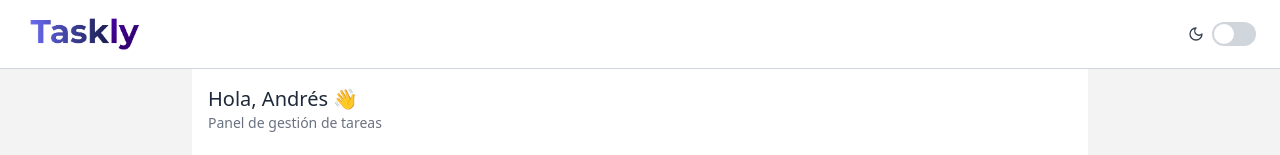
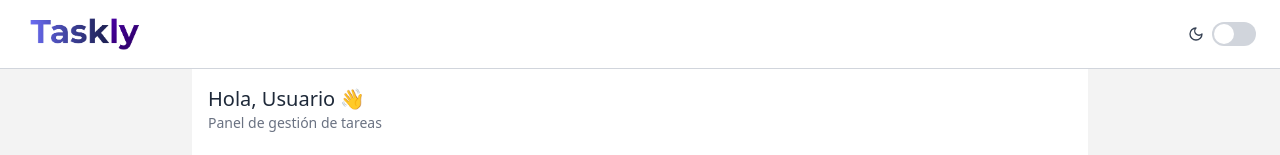
Before and after one commit to AnDevArteaga/task-manager-test, a React (Vite) app: page / in a window 1280 px wide. Shown: the top 155 px of the page. Built offline with nearby package versions, Linux system fonts and the light colour scheme; no server answers; the database is empty.

Commit message:
Update Dashboard

```diff
--- a/src/pages/dashboard.tsx
+++ b/src/pages/dashboard.tsx
@@ -13,7 +13,7 @@ export default function DashboardPage() {
     <div className="max-w-4xl mx-auto p-4 bg-white dark:bg-background-dark dark:text-white">
       {/* Header simplificado */}
       <header className="mb-6">
-        <h1 className="text-xl font-medium text-gray-800 dark:text-white">Hola, Andrés 👋</h1>
+        <h1 className="text-xl font-medium text-gray-800 dark:text-white">Hola, Usuario 👋</h1>
         <p className="text-sm text-gray-500 dark:text-gray-300">Panel de gestión de tareas</p>
       </header>
 
```
